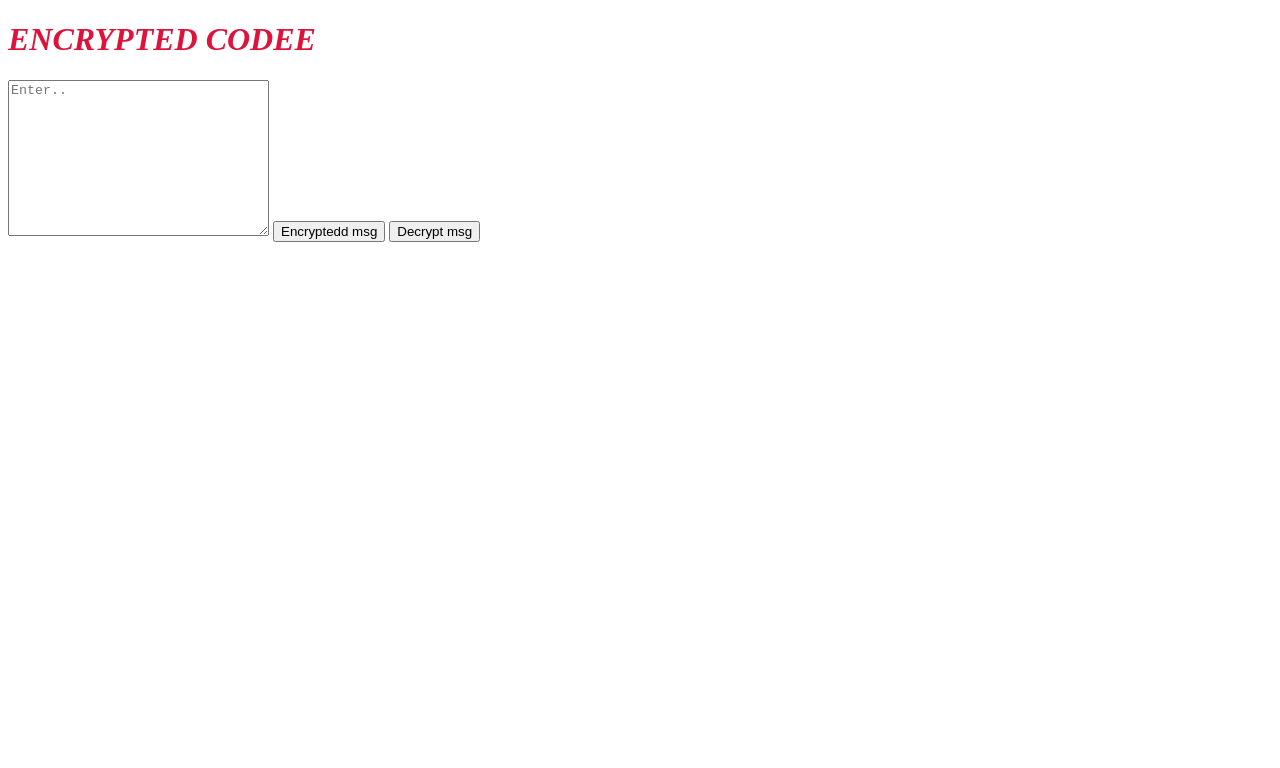
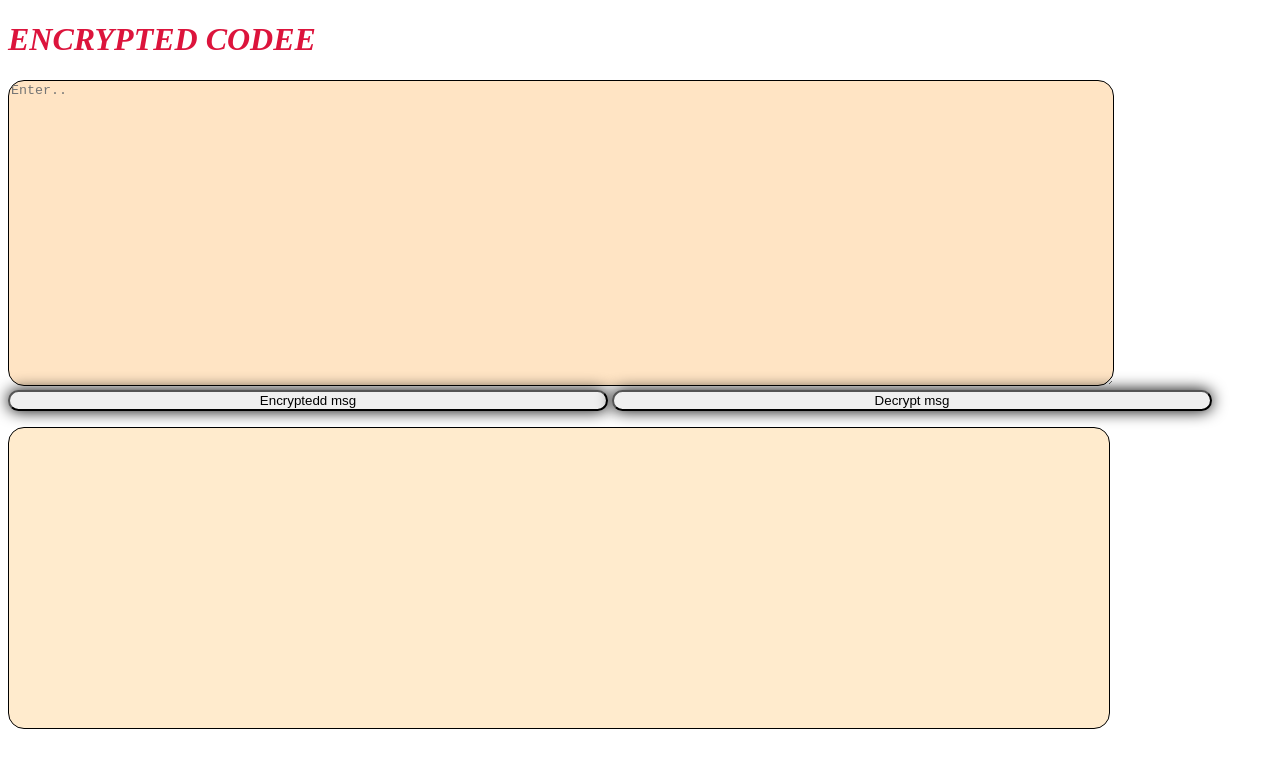
Before and after one commit to HifzaSethi/encrypted-message-app, a plain HTML site: page index.html in a window 1280 px wide. Drawn offline with Linux system fonts and the light colour scheme.

Commit message:
Updated HTML, CSS and added screenshot

```diff
--- a/index.html
+++ b/index.html
@@ -4,7 +4,7 @@
     <meta charset="UTF-8">
     <meta name="viewport" content="width=device-width, initial-scale=1.0">
     <title>Encryptedd</title>
-   <link rel="stylesheet" href="encrypt.css">
+   <link rel="stylesheet" href="style.css">
 </head>
 <body>
     <h1  style="color: crimson;"><b><i>ENCRYPTED CODEE</i></b></h1>
@@ -12,7 +12,7 @@
     <button id="first">Encryptedd msg</button>
     <button id="second">Decrypt msg</button>
     <div ><p id="aftertext"></p></div>
- <script src="encrypt.js"></script>
+ <script src="script.js"></script>
 
 </body>
 
--- a/style.css
+++ b/style.css
@@ -1,23 +1,26 @@
-#Text{
+#Text {
     width: 1100px;
     height: 300px;
     border-radius: 1rem;
     border: 1px solid black;
     background-color: bisque;
 }
-#first{
 
-     width: 600px;
-     border-radius: 1rem;
-     box-shadow: 0 0 1rem rgb(0, 0.1, 0.01);
-}
-#second{
+#first {
 
     width: 600px;
     border-radius: 1rem;
     box-shadow: 0 0 1rem rgb(0, 0.1, 0.01);
 }
-#aftertext{
+
+#second {
+
+    width: 600px;
+    border-radius: 1rem;
+    box-shadow: 0 0 1rem rgb(0, 0.1, 0.01);
+}
+
+#aftertext {
     width: 1100px;
     height: 300px;
     background-color: blanchedalmond;
```
Also changed, not shown: Screenshot.png (added).
